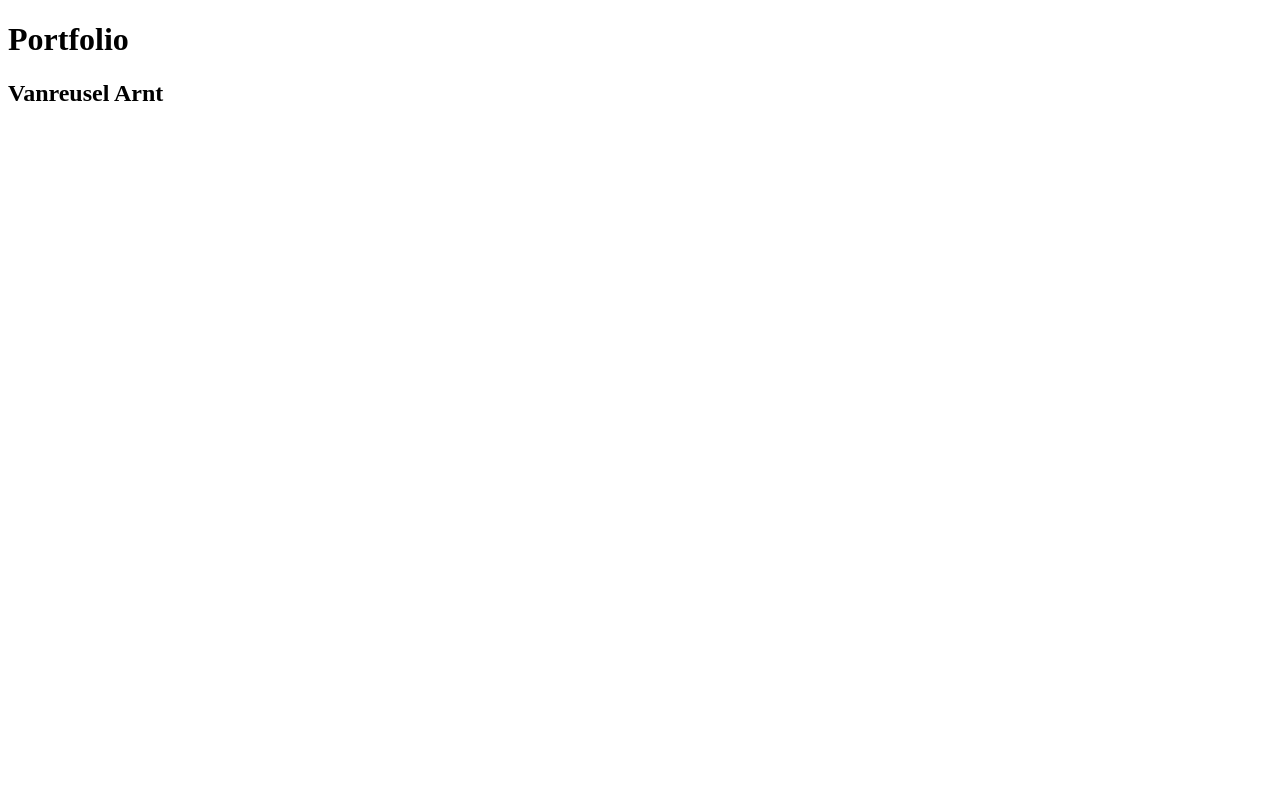
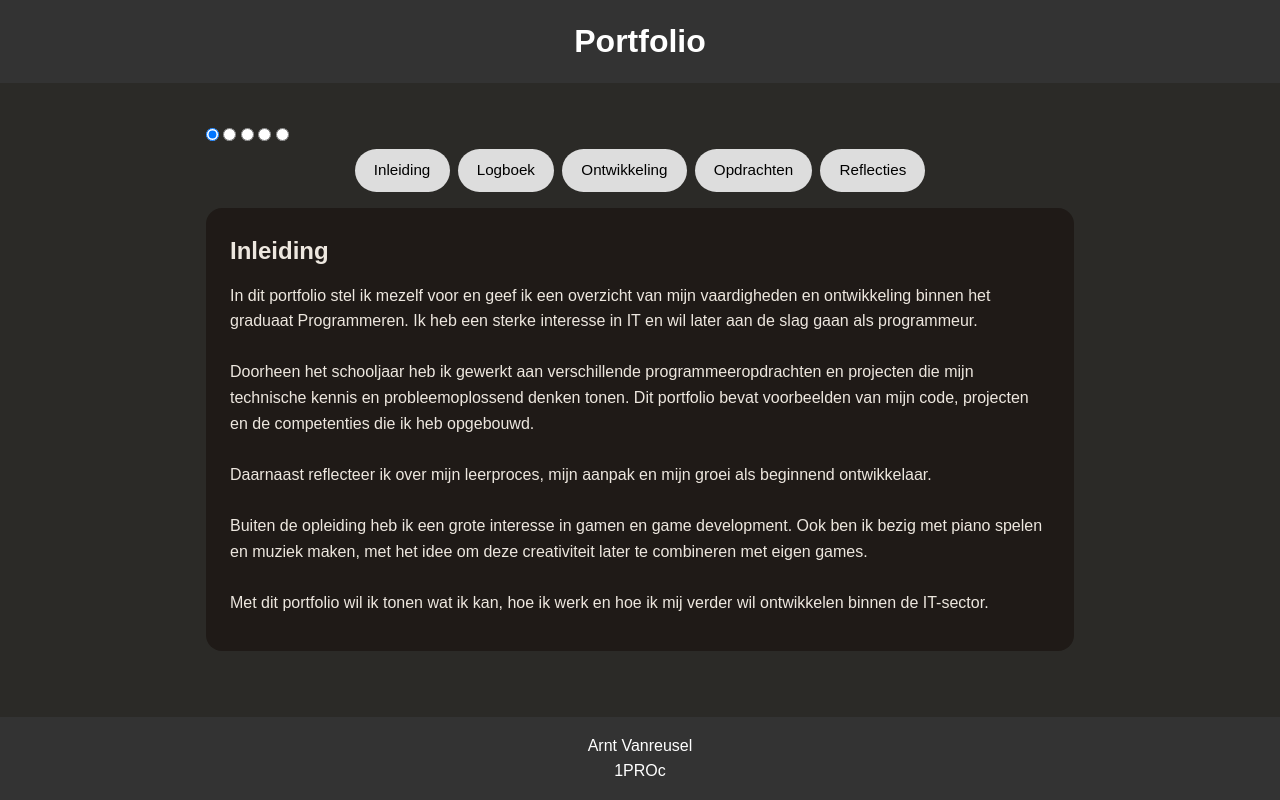
Before and after one commit to pxl-werkplekleren/portfolio-ArntVanreuselPXL, a plain HTML site: page index.html in a window 1280 px wide. Drawn offline with Linux system fonts and the light colour scheme.

Commit message:
Git deed moeilijk, dus  opnieuw begonnen alles copy paste nieuw project

```diff
--- a/index.html
+++ b/index.html
@@ -1,11 +1,100 @@
 <!DOCTYPE html>
 <html lang="nl">
 <head>
-  <meta charset="UTF-8">
-  <meta name="viewport" content="width-device-width, initial-scale=1.0">
+    <meta charset="UTF-8">
+    <meta name="viewport" content="width-device-width, initial-scale=1.0">
+    <link rel="stylesheet" href="style.css">
 </head>
 <body>
-  <h1>Portfolio</h1>
-  <h2>Vanreusel Arnt</h2>
+
+<header>
+    <h1>Portfolio</h1>
+</header>
+
+<main class="tabs">
+
+    <input type="radio" name="tab" id="tab-intro" checked>
+    <input type="radio" name="tab" id="tab-logboek">
+    <input type="radio" name="tab" id="tab-ontwikkeling">
+    <input type="radio" name="tab" id="tab-opdrachten">
+    <input type="radio" name="tab" id="tab-reflecties">
+
+    <!-- Tabs navigation -->
+    <nav class="tab-buttons">
+        <label for="tab-intro">Inleiding</label>
+
+        <label for="tab-logboek">Logboek</label>
+
+        <label for="tab-ontwikkeling">Ontwikkeling</label>
+
+        <label for="tab-opdrachten">Opdrachten</label>
+
+        <label for="tab-reflecties">Reflecties</label>
+    </nav>
+
+    <section class="tab-content">
+
+        <section class="content intro">
+            <h2>Inleiding</h2>
+            <p>
+                In dit portfolio stel ik mezelf voor en geef ik een overzicht van mijn vaardigheden en ontwikkeling binnen het graduaat Programmeren.
+                Ik heb een sterke interesse in IT en wil later aan de slag gaan als programmeur.<br><br>
+
+                Doorheen het schooljaar heb ik gewerkt aan verschillende programmeeropdrachten en projecten die mijn technische kennis en probleemoplossend denken tonen.
+                Dit portfolio bevat voorbeelden van mijn code, projecten en de competenties die ik heb opgebouwd.<br><br>
+
+                Daarnaast reflecteer ik over mijn leerproces, mijn aanpak en mijn groei als beginnend ontwikkelaar.<br><br>
+
+                Buiten de opleiding heb ik een grote interesse in gamen en game development.
+                Ook ben ik bezig met piano spelen en muziek maken, met het idee om deze creativiteit later te combineren met eigen games.<br><br>
+
+                Met dit portfolio wil ik tonen wat ik kan, hoe ik werk en hoe ik mij verder wil ontwikkelen binnen de IT-sector.
+            </p>
+        </section>
+
+        <section class="content logboek">
+            <h2>Logboek</h2>
+            <ul>
+                <li>Week 1: HTML</li>
+                <li>Week 2: CSS</li>
+            </ul>
+        </section>
+
+        <section class="content ontwikkeling">
+            <h2>Ontwikkeling</h2>
+
+            <h3>Keuze voor de opleiding</h3>
+            <p>Ik koos deze opleiding omdat ik graag programmeer.</p>
+
+            <h3>Competenties</h3>
+            <ul>
+                <li>HTML & CSS</li>
+                <li>Problemen oplossen</li>
+            </ul>
+        </section>
+
+        <section class="content opdrachten">
+            <h2>Opdrachten</h2>
+            <ul>
+                <li>Portfolio</li>
+                <li>Website</li>
+            </ul>
+        </section>
+
+        <section class="content reflecties">
+            <h2>Reflecties</h2>
+            <p>Ik heb veel bijgeleerd.</p>
+        </section>
+
+    </section>
+</main>
+
+<footer>
+    <p>
+        Arnt Vanreusel<br>
+        1PROc
+    </p>
+</footer>
+
 </body>
 </html>
--- /dev/null
+++ b/style.css
@@ -0,0 +1,109 @@
+* {
+    margin: 0;
+    padding: 0;
+    box-sizing: border-box;
+}
+
+body {
+    font-family: Arial, sans-serif;
+    background-color: #2b2a27;
+    min-height: 100vh;
+    display: flex;
+    flex-direction: column;
+    line-height: 1.6;
+}
+
+header,
+footer {
+    background-color: #333;
+    color: white;
+    text-align: center;
+    padding: 1rem;
+}
+
+footer {
+    margin-top: auto;
+}
+
+.tabs {
+    width: 100%;
+    max-width: 900px;
+    margin: 1.5rem auto;
+    padding: 1rem;
+}
+
+
+.tab-buttons {
+    display: flex;
+    flex-wrap: wrap;
+    gap: 0.5rem;
+    justify-content: center;
+    margin-bottom: 1rem;
+}
+
+.tab-buttons input {
+    display: none;
+}
+
+.tab-buttons label {
+    padding: 0.6rem 1.2rem;
+    background-color: #ddd;
+    border-radius: 999px; /* fully rounded */
+    cursor: pointer;
+    transition: background-color 0.2s ease;
+    font-size: 0.95rem;
+}
+
+.tab-buttons label:hover {
+    background-color: #bbb;
+}
+
+#tab-intro:checked ~ label[for="tab-intro"],
+#tab-logboek:checked ~ label[for="tab-logboek"],
+#tab-ontwikkeling:checked ~ label[for="tab-ontwikkeling"],
+#tab-opdrachten:checked ~ label[for="tab-opdrachten"],
+#tab-reflecties:checked ~ label[for="tab-reflecties"] {
+    background-color: #333;
+    color: white;
+}
+
+.tab-content {
+    background-color: #1F1A17;
+    border-radius: 16px;
+    padding: 1.5rem;
+    color: #EDE7DF;
+}
+
+.content {
+    display: none;
+}
+
+#tab-intro:checked ~ .tab-content .intro,
+#tab-logboek:checked ~ .tab-content .logboek,
+#tab-ontwikkeling:checked ~ .tab-content .ontwikkeling,
+#tab-opdrachten:checked ~ .tab-content .opdrachten,
+#tab-reflecties:checked ~ .tab-content .reflecties {
+    display: block;
+}
+
+
+.content h2 {
+    margin-bottom: 0.75rem;
+}
+
+.content h3 {
+    margin-top: 1rem;
+    margin-bottom: 0.4rem;
+}
+
+.content p {
+    margin-bottom: 0.75rem;
+}
+
+.content ul {
+    padding-left: 1.2rem;
+}
+
+.content li {
+    margin-bottom: 0.3rem;
+}
```
